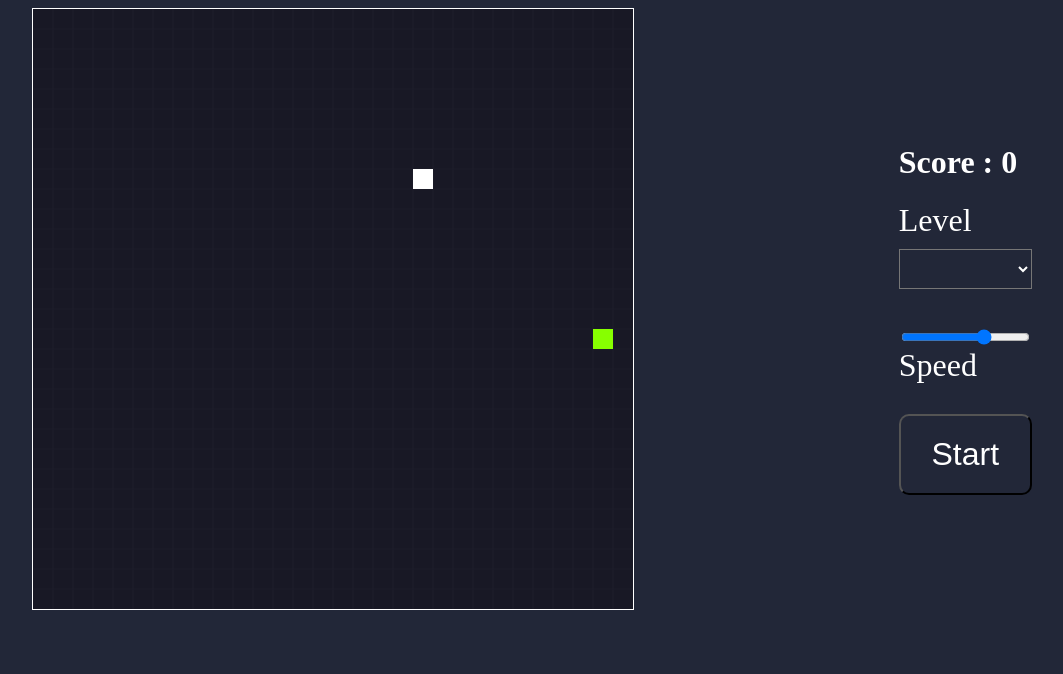
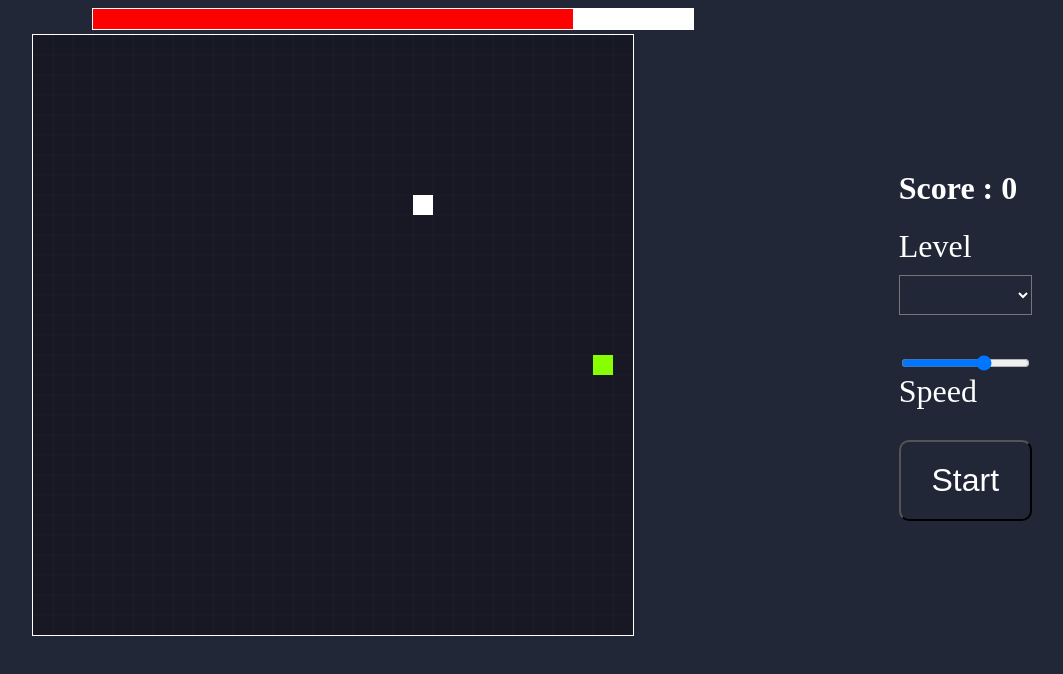
Before and after one commit to ducminh1804/Snake-game-BFS, a plain HTML site: page index.html in a window 1280 px wide. Shown: the whole page, without its empty margins (108-1171 px from the left). Drawn offline with Linux system fonts and the light colour scheme.

Commit message:
feature/time-bar

```diff
--- a/app.js
+++ b/app.js
@@ -4,6 +4,8 @@ const btn__load = document.querySelector('#btn__load');
 const score = document.querySelector('.score');
 const grid_size = 20;
 const lv = document.querySelector('#level');
+const time__bar = document.querySelector('#time__bar');
+const ctx_bar = time__bar.getContext("2d");
 
 var arr_hori = [];
 var arr_ver = [];
@@ -11,7 +13,9 @@ let snakeBody = [];
 let arr_food = [];
 let snake_length = 2;
 var direction = "";
-
+let time = 20;
+let k = time;
+let cell = 600 / time;
 for (let i = 1; i < 30; i++) {
     ctx.beginPath();
     ctx.moveTo(i * grid_size, 0);
@@ -58,9 +62,12 @@ const eatFood = function () {
     if (head[0] == x_food * grid_size && head[1] == y_food * grid_size) {
         snake_length += 1;
         point++;
+        k+=2;
         score.innerHTML = point;
         makeFood_by_lv();
+        plus_time();
     }
+    console.log(k)
 }
 
 
@@ -351,13 +358,13 @@ function draw_new_food() {
     }
 
     arr_hori.forEach(element => {
-        if(x_food == element[0] && y_food == element[1]) {
+        if (x_food == element[0] && y_food == element[1]) {
             draw_new_food();
         }
     });
 
     arr_ver.forEach(element => {
-        if(x_food == element[0] && y_food == element[1]) {
+        if (x_food == element[0] && y_food == element[1]) {
             draw_new_food();
         }
     });
@@ -477,13 +484,39 @@ function suicide_lv_4() {
 }
 // console.log(arr_hori);
 
-// ----------------------------------------------------------------------------------------------------------------------------------------
+// --time bar--------------------------------------------------------------------------------------------------------------------------------------
 
-// const test = setInterval(()=>{
-//     let head = snakeBody[snakeBody.length - 1];
-//     console.log(arr_hori);
-//     console.log(head)
-// },1000)
+let intervalId;
+
+function time_out() {
+    ctx_bar.beginPath();
+    ctx_bar.rect(0, 0, 600, 20);
+    ctx_bar.fillStyle = "red";
+    ctx_bar.fill();
+    ctx_bar.closePath();
+    // let k = time;
+    intervalId = setInterval(() => {
+        if (k < 0) {
+            clearInterval(intervalId);
+            gameOver();
+            return;
+        }
+        ctx_bar.clearRect(k * cell, 0, cell, 20);
+        k--;
+        console.log(point)
+    }, 1000);
+}
+
+time_out();
+
+// -plus time----------------------------
+function plus_time() {
+
+}
+
+
+
+// end time bar--------------------------------------------------------------------------------------------------------------------------------------
 
 // khoi tao game
 x = Math.floor(Math.random() * (canvas.width / grid_size - 1)) + 1;
--- a/index.html
+++ b/index.html
@@ -9,6 +9,10 @@
 </head>
 
 <body>
+    <div id="time__bar--wrapper">
+        <canvas id="time__bar" width="600" height="20"
+            style="border: 1px solid white; background-color:white;"></canvas>
+    </div>
     <div id="wrapper">
         <canvas id="canvas" width="600" height="600"
             style="border: 1px solid white; background-color: #181825;"></canvas>
@@ -32,11 +36,12 @@
 
 
             <button id="btn__load">Start</button>
+        </div>
+    </div>
 
 
-        </div>
-    </div>
 </body>
 <script src="app.js"></script>
 <script src="test.js"></script>
+
 </html>
--- a/style.css
+++ b/style.css
@@ -44,3 +44,11 @@ i{
     color: white;
     z-index: 1;
 }
+
+#time__bar--wrapper {
+}
+
+#time__bar {
+    margin-left: 192px;
+    /* width: 600px; */
+}
```
